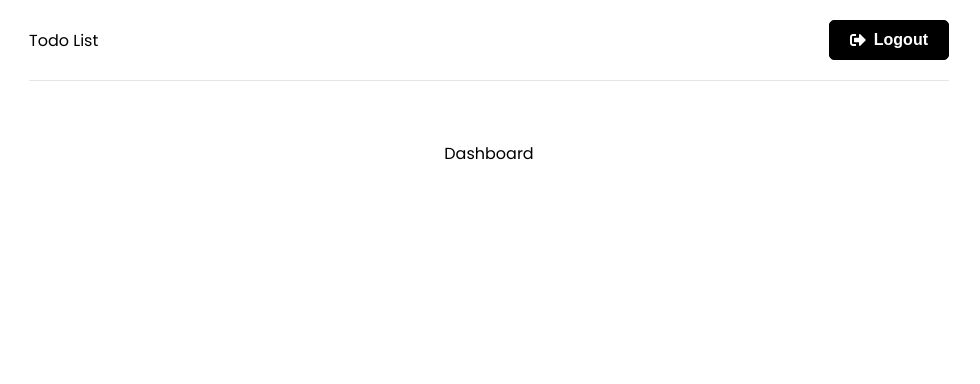
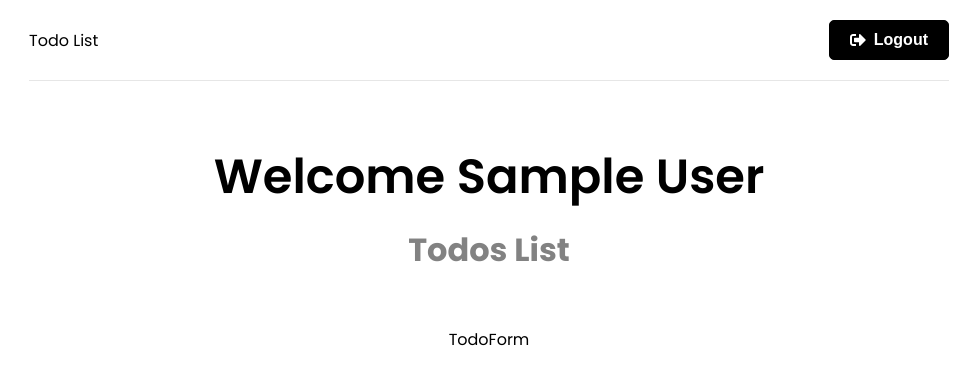
Before and after one commit to rlsnider/for-chore, a React (Create React App) app in the folder frontend/: page / in a window 1280 px wide. Shown: the top 384 px of the page, without its empty margins (151-1131 px from the left). Built offline with nearby package versions, Linux system fonts and the light colour scheme; sample sign-in values are in the browser's storage.

Commit message:
TodoForm and Welcome on login dashboard view

```diff
--- /dev/null
+++ b/frontend/src/components/TodoForm.jsx
@@ -0,0 +1,10 @@
+import { useState } from 'react'
+import { useSelector, useDispatch } from 'react-redux'
+
+function TodoForm() {
+  return (
+    <div>TodoForm</div>
+  )
+}
+
+export default TodoForm
--- a/frontend/src/views/Dashboard.jsx
+++ b/frontend/src/views/Dashboard.jsx
@@ -1,6 +1,7 @@
 import { useEffect } from 'react'
 import {useNavigate} from 'react-router-dom'
 import {useSelector} from 'react-redux'
+import TodoForm from '../components/TodoForm'
 
 function Dashboard() {
   const navigate = useNavigate()
@@ -13,7 +14,13 @@
     }
   }, [user, navigate])
   return (
-    <div>Dashboard</div>
+   <>
+   <section className="heading">
+      <h1>Welcome {user && user.name}</h1>
+      <p>Todos List</p>
+    </section>
+    <TodoForm />
+   </>
   )
 }
 
```
